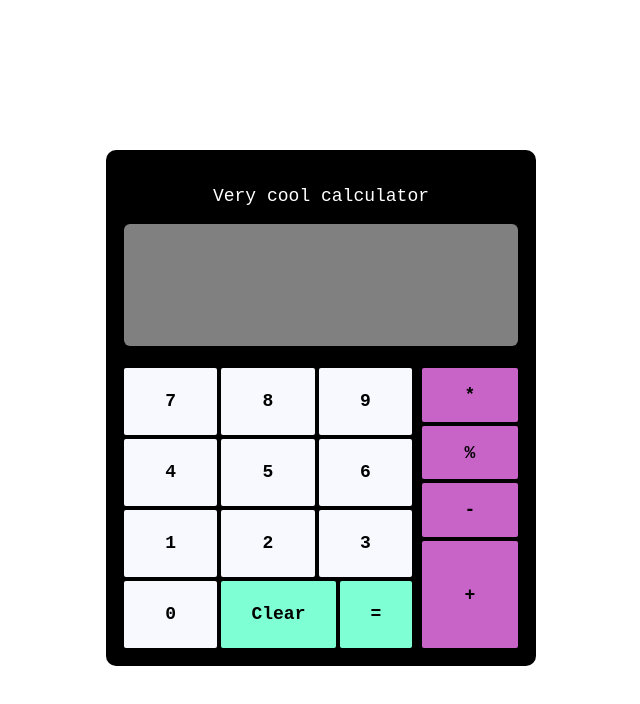
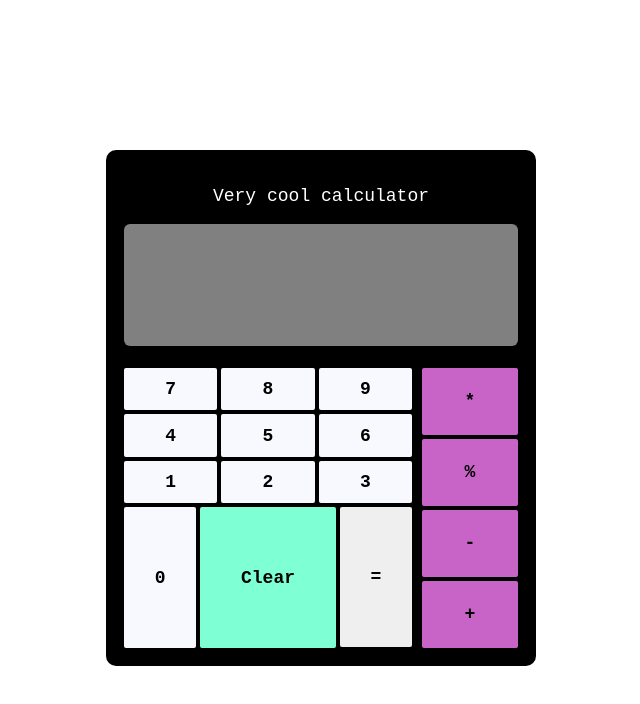
Before and after one commit to vigilancebrandon/calculator, a plain HTML site: page index.html in a window 1280 px wide. Shown: the whole page, without its empty margins (319-959 px from the left). Drawn offline with Linux system fonts and the light colour scheme.

Commit message:
Move equals button to operators section

```diff
--- a/styles.css
+++ b/styles.css
@@ -77,15 +77,16 @@ button:active {
 
 #main-btns
 .number {
-  flex-grow: 1;
+  flex-grow: 3;
   background-color: ghostwhite;
 }
 
-#clear-btn,
-#equals-btn {
-  flex-grow: 0.7;
+#clear-btn {
+  flex-grow: 5;
   background-color: aquamarine;
 }
+
+
 
 #operator-btns {
   flex-direction: column;
@@ -99,6 +100,6 @@ button:active {
 }
 
 
-#add {
+#equals-btn {
   height: 50%;
 }
```
